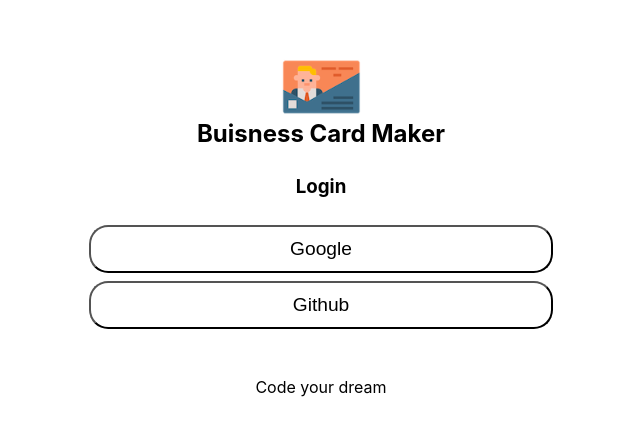
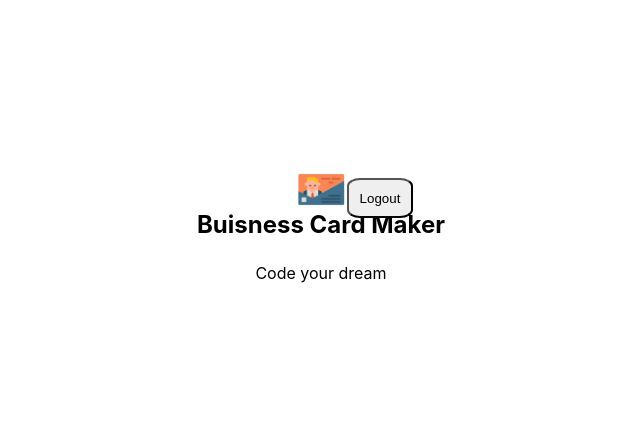
Before and after one commit to CyCle5328/card-maker, a React (Create React App) app: page /maker in a window 1280 px wide. Shown: the part 168-604 px from the top of the page, without its empty margins (319-959 px from the left). Built offline with nearby package versions, Linux system fonts and the light colour scheme; no server answers; sample sign-in values are in the browser's storage.

Commit message:
add login and logout functionality

```diff
--- a/package.json
+++ b/package.json
@@ -9,6 +9,7 @@
     "firebase": "^7.20.0",
     "react": "^17.0.2",
     "react-dom": "^17.0.2",
+    "react-router-dom": "^6.2.1",
     "react-scripts": "5.0.0",
     "web-vitals": "^2.1.0"
   },
--- a/src/app.jsx
+++ b/src/app.jsx
@@ -1,11 +1,18 @@
 import React from "react";
 import Login from "./components/login/login";
 import styles from "./app.module.css";
+import { BrowserRouter, Route, Routes } from "react-router-dom";
+import Maker from "./components/maker/maker";
 
 function App({ authService }) {
   return (
     <div className={styles.app}>
-      <Login authService={authService} />
+      <BrowserRouter>
+        <Routes>
+          <Route path="/" exact element={<Login authService={authService} />} />
+          <Route path="/maker" element={<Maker authService={authService} />} />
+        </Routes>
+      </BrowserRouter>
     </div>
   );
 }
--- a/src/components/header/header.module.css
+++ b/src/components/header/header.module.css
@@ -1,27 +1,30 @@
-@value makerWhite, makerBlack, makerGreen from '../../common/colors.css';
+@value makerGreen, makerBlack, makerWhite from '../../common/colors.css';
 
 .header {
   width: 100%;
   text-align: center;
+  padding: 0.5em;
   background-color: makerGreen;
-  padding: 0.5em;
   position: relative;
 }
+
 .logo {
-  width: 5em;
+  width: 3em;
 }
+
 .title {
+  margin: 0;
   color: makerWhite;
-  margin: 0;
 }
+
 .logout {
   position: absolute;
+  right: 3em;
   top: 1em;
-  right: 3em;
-  outline: none;
+  padding: 0.8em;
+  border-radius: 20%;
   background-color: makerBlack;
   color: makerWhite;
-  border-radius: 20%;
-  padding: 0.8em;
+  outline: none;
   cursor: pointer;
 }
--- a/src/components/login/login.jsx
+++ b/src/components/login/login.jsx
@@ -1,11 +1,32 @@
-import React from "react";
+import { useEffect } from "react";
+import { useNavigate } from "react-router-dom";
 import Footer from "../footer/footer";
 import Header from "../header/header";
 import styles from "./login.module.css";
 
 const Login = ({ authService }) => {
+  const navigate = useNavigate();
+
+  const goToMaker = (userId) => {
+    navigate({
+      pathname: "/maker",
+      state: { id: userId },
+    });
+  };
+
+  useEffect(() => {
+    authService.onAuthChanged((user) => {
+      user && goToMaker(user.uid);
+    });
+  });
+
   const onLogin = (event) => {
-    authService.login(event.currentTarget.contentText).then(console.log);
+    authService //
+      .login(event.currentTarget.textContent)
+      .then((data) => {
+        goToMaker(data.user.uid);
+        console.log(data.user.uid);
+      });
   };
   return (
     <section className={styles.login}>
--- /dev/null
+++ b/src/components/maker/maker.jsx
@@ -0,0 +1,29 @@
+import React, { useEffect } from "react";
+import { useNavigate } from "react-router-dom";
+import Footer from "../footer/footer";
+import Header from "../header/header";
+import styles from "./maker.module.css";
+
+const Maker = ({ authService }) => {
+  const navigate = useNavigate();
+  const onLogout = () => {
+    authService.logout();
+  };
+
+  useEffect(() => {
+    authService.onAuthChanged((user) => {
+      if (!user) {
+        navigate("/");
+      }
+    });
+  });
+
+  return (
+    <section className={styles.maker}>
+      <Header onLogout={onLogout} />
+      <Footer />
+    </section>
+  );
+};
+
+export default Maker;
--- a/src/service/auth_service.js
+++ b/src/service/auth_service.js
@@ -1,9 +1,20 @@
 import firebase from "firebase";
+import firebaseApp from "./firebase";
 
 class AuthService {
   login(providerName) {
     const authProvider = new firebase.auth[`${providerName}AuthProvider`]();
-    return firebase.auth().signInWithPopup(authProvider);
+    return firebaseApp.auth().signInWithPopup(authProvider);
+  }
+
+  logout() {
+    firebase.auth().signOut();
+  }
+
+  onAuthChanged(onUserChanged) {
+    firebase.auth().onAuthStateChanged((user) => {
+      onUserChanged(user);
+    });
   }
 }
 
--- a/src/service/firebase.js
+++ b/src/service/firebase.js
@@ -1,5 +1,4 @@
 import { initializeApp } from "firebase/app";
-import { getAnalytics } from "firebase/analytics";
 
 const firebaseConfig = {
   apiKey: process.env.REACT_APP_FIREBASE_API_KEY,
```
Also changed, not shown: src/components/maker/maker.module.css (added), 1 other file (tests, documents, lock files or other folders).
